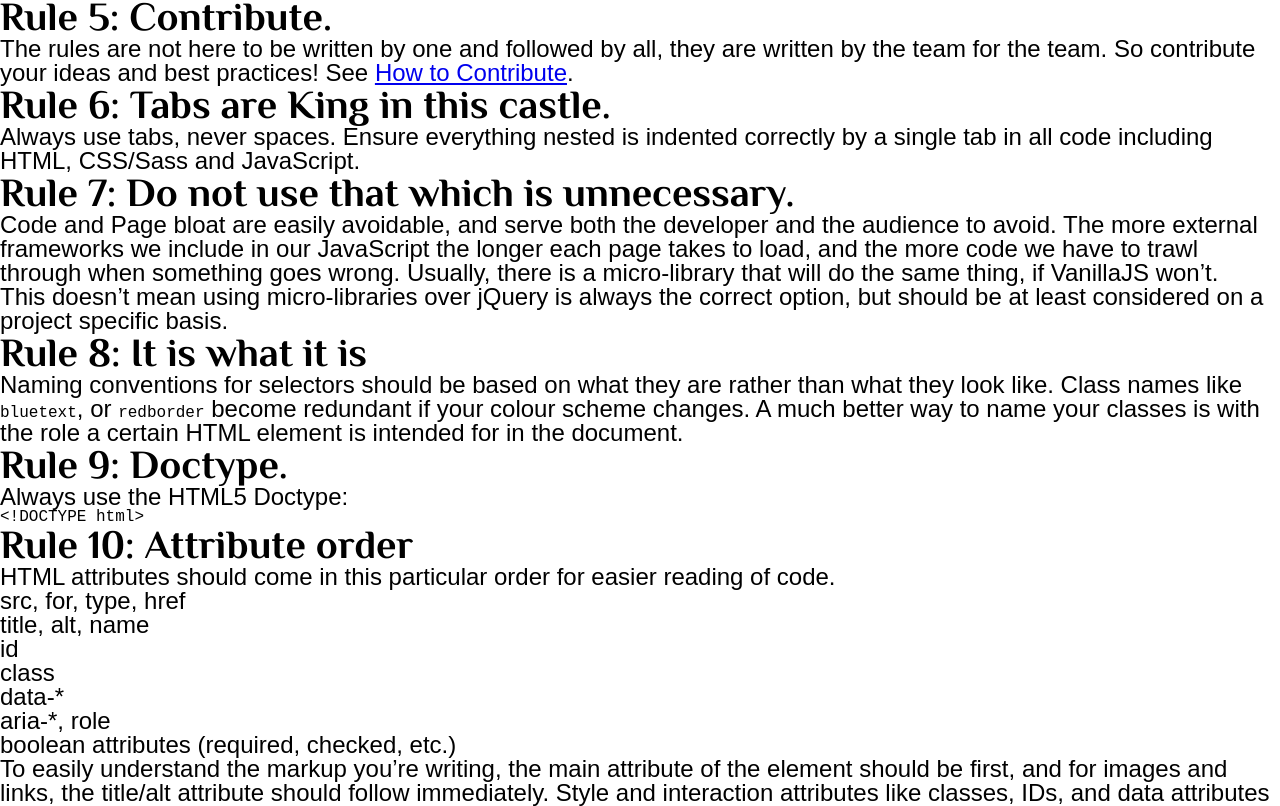
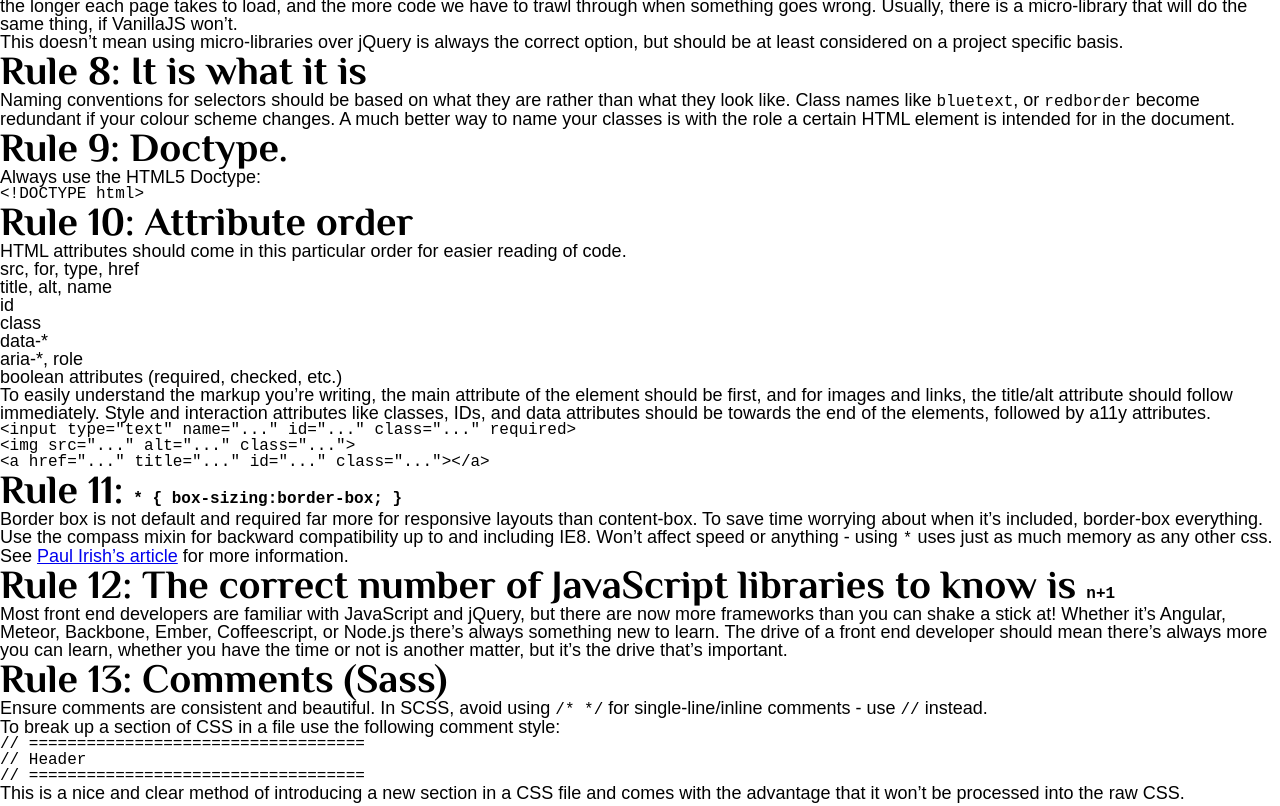
Before and after one commit to onishiweb/Front-end-Rules, a plain HTML site: page index.html in a window 1280 px wide. Shown: the part 731-1537 px from the top of the page. Drawn offline with Linux system fonts and the light colour scheme; a web font is replaced by a local one.

Commit message:
feat(*): Change base font size to 18px

```diff
--- a/assets/css/main.css
+++ b/assets/css/main.css
@@ -86,8 +86,8 @@ h3 {
 
 p, li, blockquote {
 	font-family:'Muli', sans-serif;
-	font-size:24px;
-	font-size:1.5rem;
+	font-size:18px;
+	font-size:1.125rem;
 	font-weight:300;
 }
 
```
